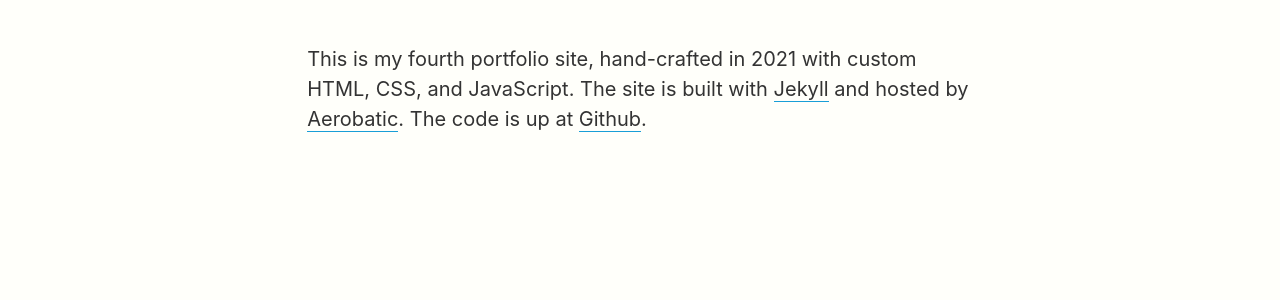
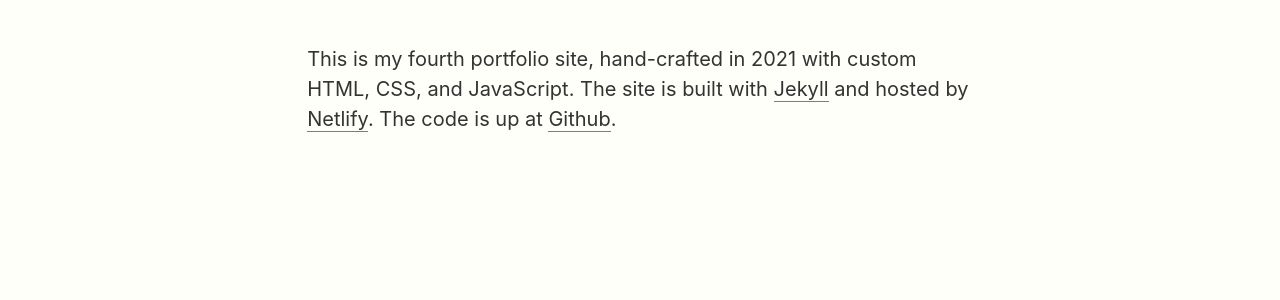
Before and after one commit to brzaik/brz4, a Jekyll site: the page built from about.html, in a window 1280 px wide and 900 px high, scrolled down 3985 px. Shown: the part 390-690 px from the top of the window. Built offline with Jekyll 4.4.1, drawn with Linux system fonts in a browser that asks for light colours; nearby versions of some CDN libraries.

Commit message:
Changed Aerobatic to Netlify

```diff
--- a/about.html
+++ b/about.html
@@ -206,6 +206,6 @@ namespace: about
 <div class="container container-inset padder-margin-bottom">
   <h4>About this Website</h4>
   <p>
-    This is my fourth portfolio site, hand-crafted in 2021 with custom HTML, CSS, and JavaScript. The site is built with <a class="underline" href="https://jekyllrb.com/">Jekyll</a> and hosted by <a class="underline" href="https://www.aerobatic.com/">Aerobatic</a>. The code is up at <a class="underline" href="https://github.com/brzaik/brz4">Github</a>.
+    This is my fourth portfolio site, hand-crafted in 2021 with custom HTML, CSS, and JavaScript. The site is built with <a class="underline" href="https://jekyllrb.com/">Jekyll</a> and hosted by <a class="underline" href="https://www.netlify.com/">Netlify</a>. The code is up at <a class="underline" href="https://github.com/brzaik/brz4">Github</a>.
   </p>
 </div>
```
